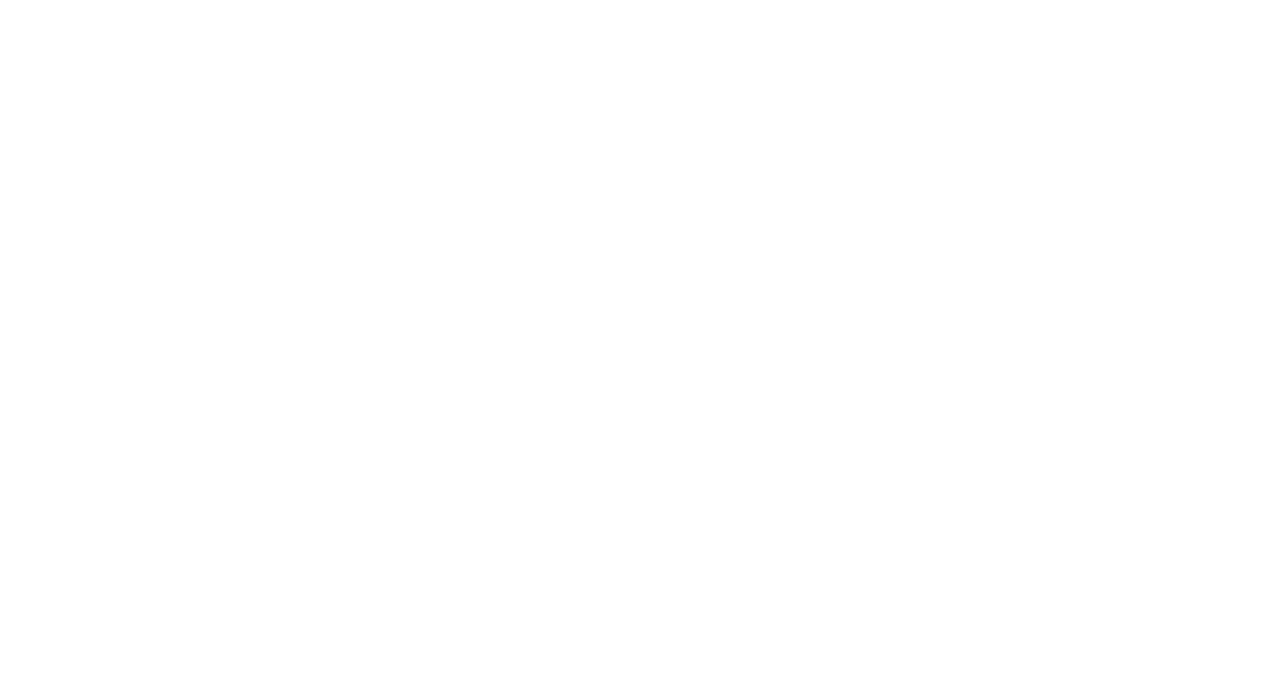
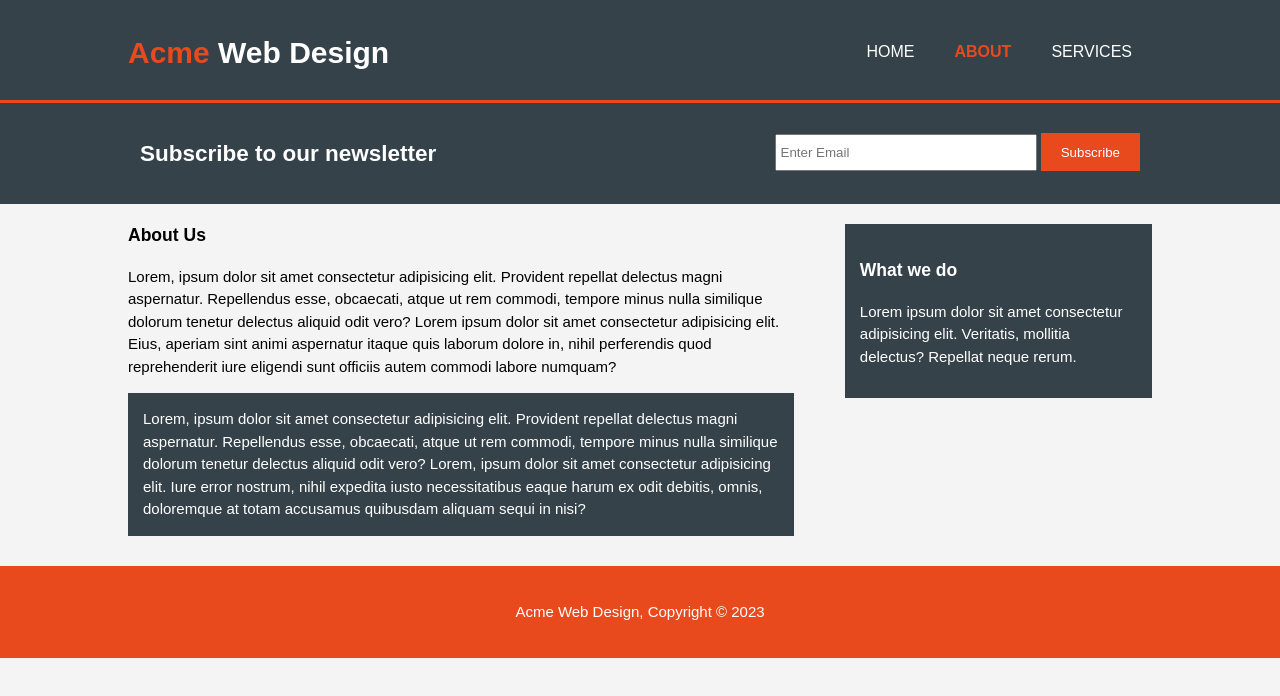
Before and after one commit to afzaa25/basic-website, a plain HTML site: page about.html in a window 1280 px wide. Drawn offline with Linux system fonts and the light colour scheme.

Commit message:
feat: markup and styles completed for about page

```diff
--- a/about.html
+++ b/about.html
@@ -0,0 +1,76 @@
+<!DOCTYPE html>
+<html lang="en">
+  <head>
+    <meta charset="UTF-8" />
+    <meta name="viewport" content="width=device-width, initial-scale=1.0" />
+    <link rel="stylesheet" href="css/style.css" />
+    <title>Acme Web Design | About</title>
+  </head>
+
+  <body>
+    <header>
+      <div class="container">
+        <div id="branding">
+          <h1><span class="highlight">Acme</span> Web Design</h1>
+        </div>
+        <nav>
+          <ul>
+            <li><a href="index.html">Home</a></li>
+            <li class="current"><a href="about.html">About</a></li>
+            <li><a href="service.html">Services</a></li>
+          </ul>
+        </nav>
+      </div>
+    </header>
+
+    <section id="newsletter">
+      <div class="container">
+        <h1>Subscribe to our newsletter</h1>
+        <form action="">
+          <input type="email" placeholder="Enter Email" />
+          <button type="submit" class="button_1">Subscribe</button>
+        </form>
+      </div>
+    </section>
+
+    <section id="main">
+      <div class="container">
+        <article id="main-col">
+          <h1 class="page-title">About Us</h1>
+          <p>
+            Lorem, ipsum dolor sit amet consectetur adipisicing elit. Provident
+            repellat delectus magni aspernatur. Repellendus esse, obcaecati,
+            atque ut rem commodi, tempore minus nulla similique dolorum tenetur
+            delectus aliquid odit vero? Lorem ipsum dolor sit amet consectetur
+            adipisicing elit. Eius, aperiam sint animi aspernatur itaque quis
+            laborum dolore in, nihil perferendis quod reprehenderit iure
+            eligendi sunt officiis autem commodi labore numquam?
+          </p>
+          <p class="dark">
+            Lorem, ipsum dolor sit amet consectetur adipisicing elit. Provident
+            repellat delectus magni aspernatur. Repellendus esse, obcaecati,
+            atque ut rem commodi, tempore minus nulla similique dolorum tenetur
+            delectus aliquid odit vero? Lorem, ipsum dolor sit amet consectetur
+            adipisicing elit. Iure error nostrum, nihil expedita iusto
+            necessitatibus eaque harum ex odit debitis, omnis, doloremque at
+            totam accusamus quibusdam aliquam sequi in nisi?
+          </p>
+        </article>
+
+        <aside id="sidebar">
+          <div class="dark">
+            <h3>What we do</h3>
+            <p>
+              Lorem ipsum dolor sit amet consectetur adipisicing elit.
+              Veritatis, mollitia delectus? Repellat neque rerum.
+            </p>
+          </div>
+        </aside>
+      </div>
+    </section>
+
+    <footer>
+      <p>Acme Web Design, Copyright &copy; 2023</p>
+    </footer>
+  </body>
+</html>
--- a/css/style.css
+++ b/css/style.css
@@ -24,6 +24,14 @@ ul {
   padding-left: 20px;
   padding-right: 20px;
   color: #ffffff;
+}
+
+.dark {
+  padding: 15px;
+  background: #35424a;
+  color: white;
+  margin-top: 10px;
+  margin-bottom: 10px;
 }
 /* header */
 header {
@@ -129,6 +137,17 @@ header a:hover {
   width: 90px;
 }
 
+aside#sidebar {
+  float: right;
+  width: 30%;
+  margin-top: 10px;
+}
+
+article#main-col {
+  float: left;
+  width: 65%;
+}
+
 footer {
   padding: 20px;
   margin-top: 20px;
```
